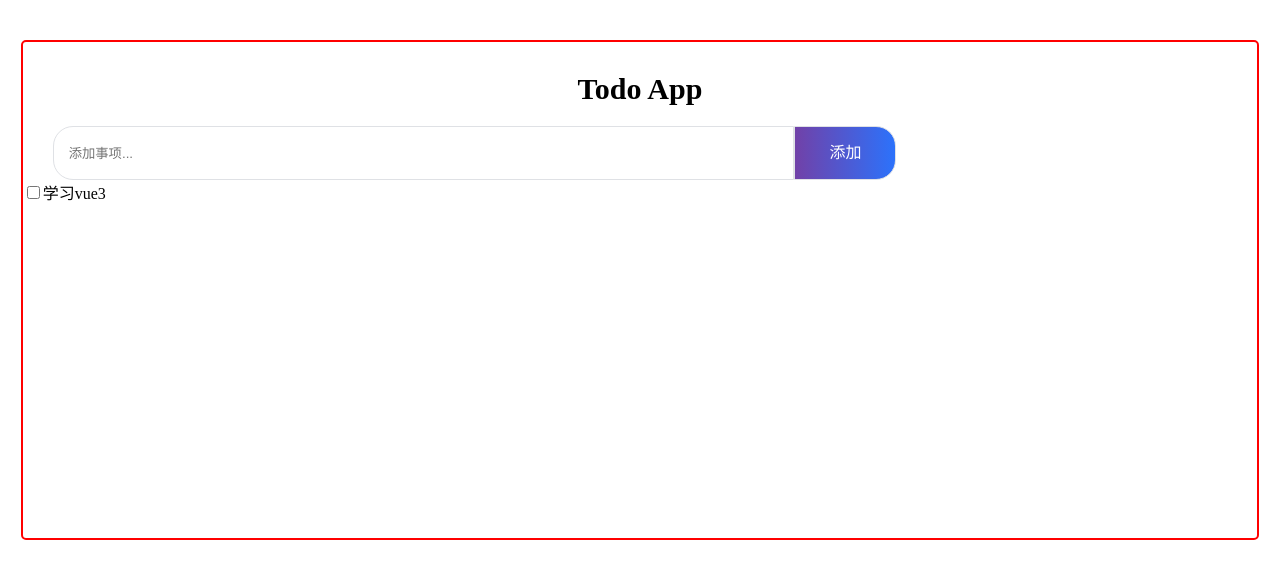
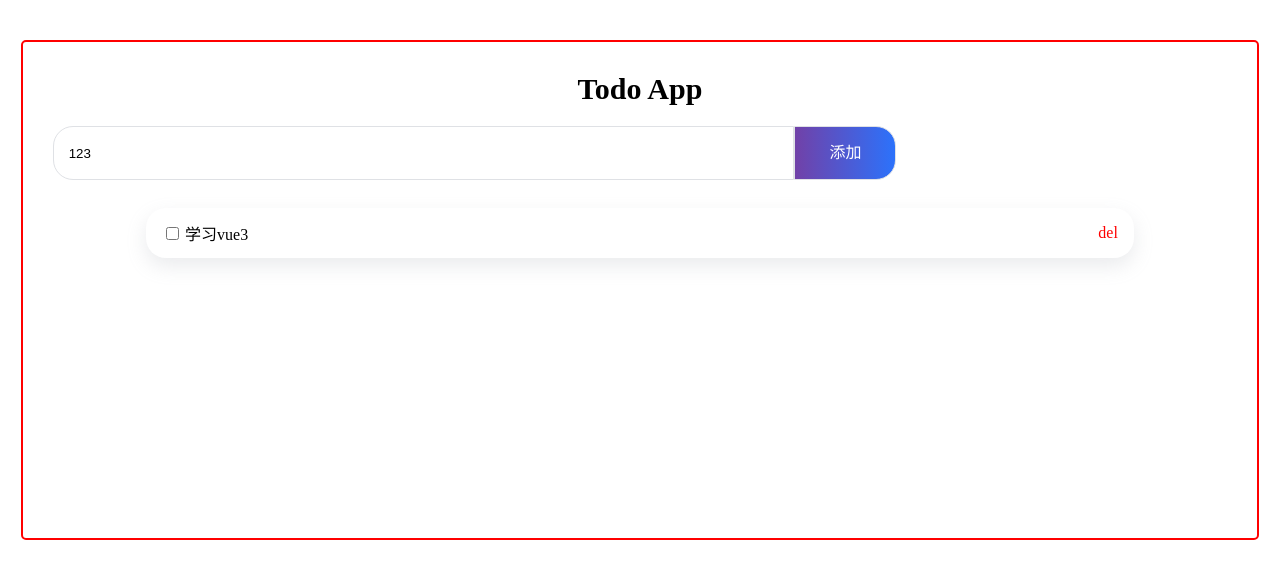
Before and after one commit to lxc9998/TliasWeb, a Vue app: page / in a window 1280 px wide. Shown: the top 578 px of the page. Built offline with nearby package versions, Linux system fonts and the light colour scheme; the HTML template or start-up script is replaced by a standard one.

Commit message:
v-model双向绑定

```diff
--- a/src/component/TodoList.vue
+++ b/src/component/TodoList.vue
@@ -1,18 +1,26 @@
-<script setup lang="ts"></script>
+<script setup lang="ts">
+import { ref } from 'vue'
+const a = ref('123')
+function ref2() {
+  a.value += '~';
+  console.log(a.value)
+}
+</script>
 
 <template>
   <div class="todo-app">
     <div class="title">Todo App</div>
     <div class="todo-form">
-      <input class="todo-input" type="text" placeholder="添加事项...">
-      <div class="todo-button">添加</div>
+      <input v-model="a" class="todo-input" type="text" placeholder="请输入待办事项...">
+      <div @click="ref2" class="todo-button">添加</div>
     </div>
 
     <div class="todo-list">
-      <div class="todo-item">
+      <div>
         <input type="checkbox">
-        <span>学习vue3</span>
+        <span class="name">学习vue3</span>
       </div>
+      <div class="del">del</div>
     </div>
   </div>
 </template>
@@ -21,6 +29,22 @@
 .todo-list {
   display: flex;
   align-items: center;
+  justify-content: space-between;
+  box-sizing: border-box;
+  width: 80%;
+  height: 50px;
+  margin: 8px auto;
+  padding: 16px;
+  border-radius: 20px;
+  box-shadow: rgba(149, 157, 165, 0.2) 0px 8px 20px;
+}
+
+.name {
+  padding-left: 3px;
+}
+
+.del {
+  color: red;
 }
 
 .todo-form {
@@ -35,6 +59,7 @@
   height: 50px;
   border-radius: 20px 0 0 20px;
   padding-left: 15px;
+  margin-bottom: 20px;
 }
 
 .todo-button {
```
